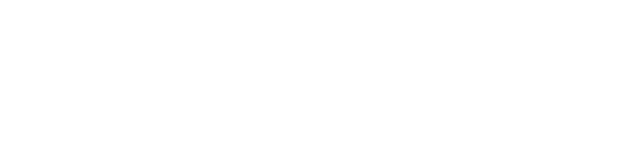
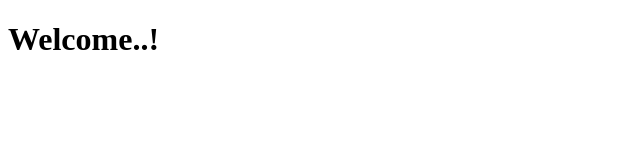
Before and after one commit to kesavanv/kesavanv.github.io, a plain HTML site: page index.html in a window 1280 px wide. Shown: the whole page, without its empty margins (0-640 px from the left). Drawn offline with Linux system fonts and the light colour scheme.

Commit message:
Initial commit

```diff
--- a/index.html
+++ b/index.html
@@ -14,6 +14,6 @@
 </head>
 
 <body>
-    <h1></h1>
+    <h1>Welcome..!</h1>
 </body>
 </html>
```
